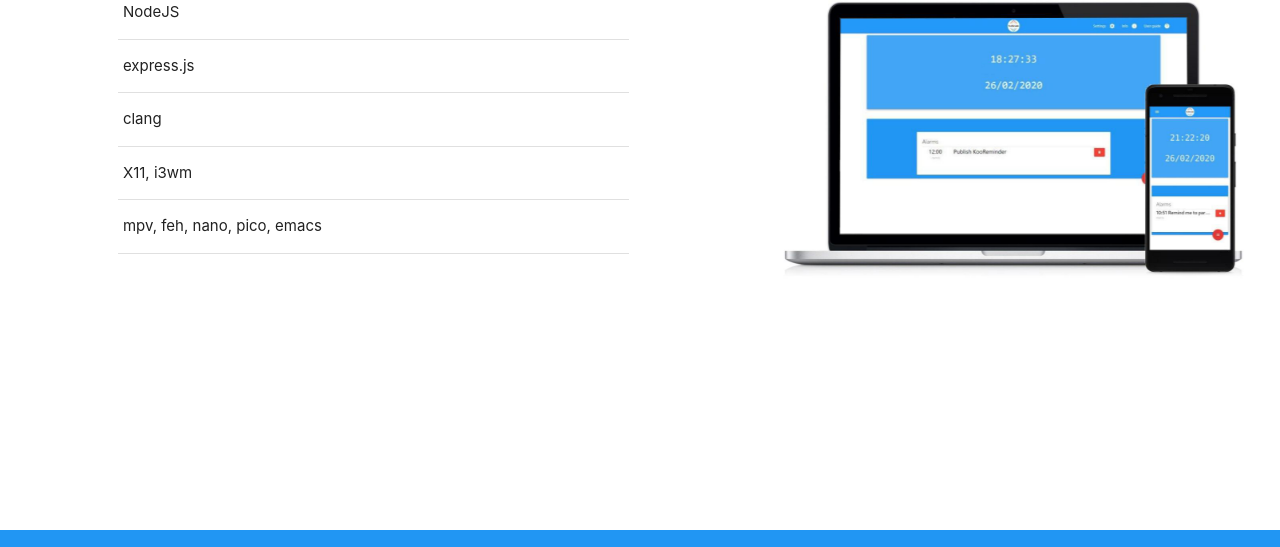
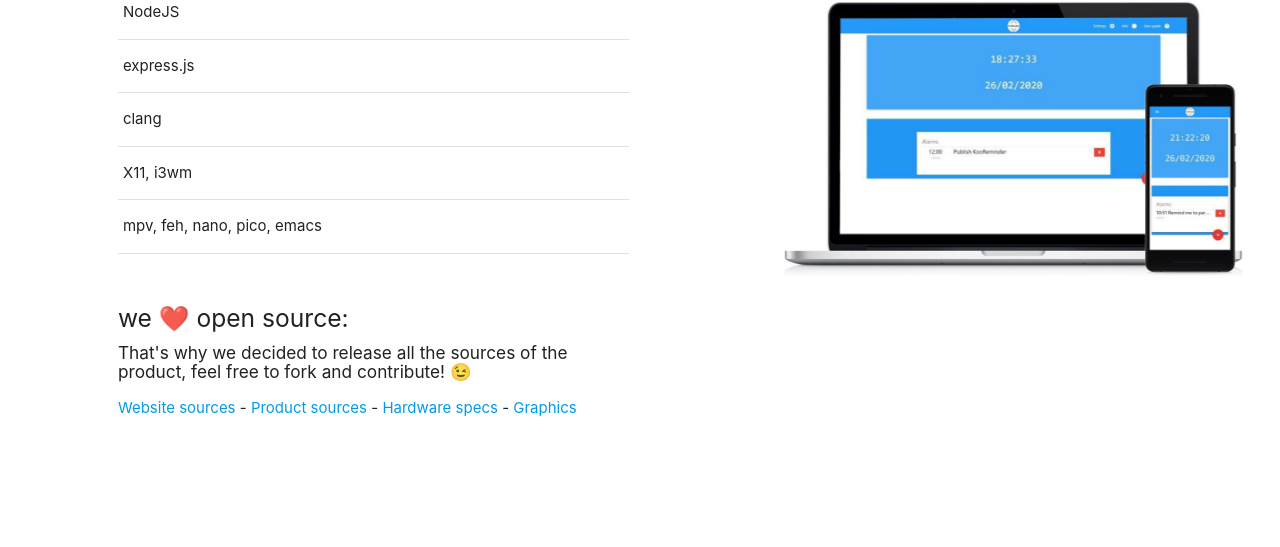
Before and after one commit to KooReminderOfficial/website-source, a website: page static/kooreminder/docs.html in a window 1280 px wide. Shown: the part 2327-2874 px from the top of the page. Drawn offline with Linux system fonts and the light colour scheme.

Commit message:
added we ❤ open source

```diff
--- a/static/kooreminder/docs.html
+++ b/static/kooreminder/docs.html
@@ -188,6 +188,15 @@ experience in various Countries.
             </tr>
           </tbody>
         </table>
+        <p style="height: 20px;"></p>
+        <h5>we ❤️ open source:</h5>
+        <h6>That's why we decided to release all the sources of the product, feel free to fork and contribute! 😉</h6>
+        <ul>
+          <li style="display: inline;"><a href="https://github.com/KooReminderOfficial/website-source">Website sources</a></li> -
+          <li style="display: inline;"><a href="https://github.com/KooReminderOfficial/kooreminder-source">Product sources</a></li> -
+          <li style="display: inline;"><a href="https://github.com/KooReminderOfficial/hardware">Hardware specs</a></li> -
+          <li style="display: inline;"><a href="https://github.com/KooReminderOfficial/kooreminder-graphics">Graphics</a></li>
+        </ul>
       </div>
       <div class="col s10 offset-s1 m5 offset-m1">
         <img class="materialboxed responsive-img" height="60%" src="img/webUI.jpg" alt="">
```
